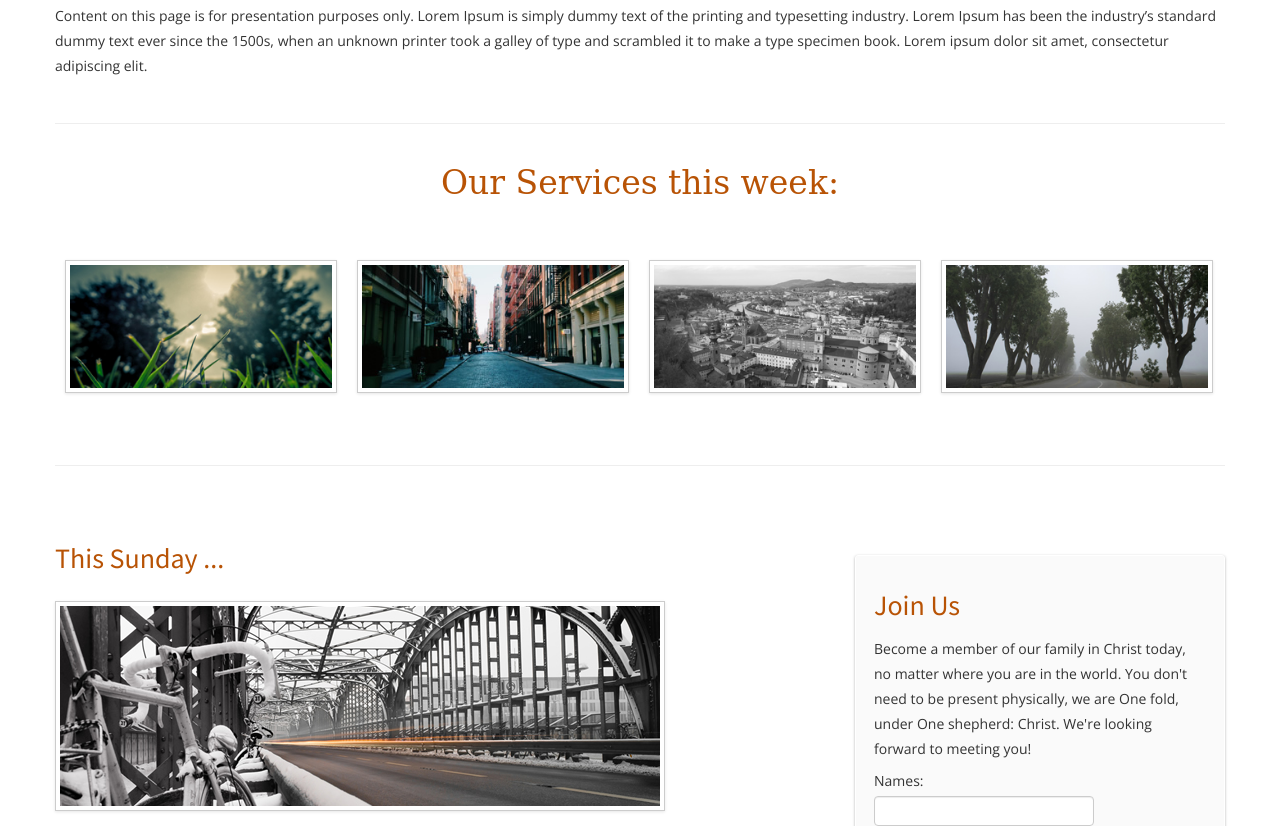
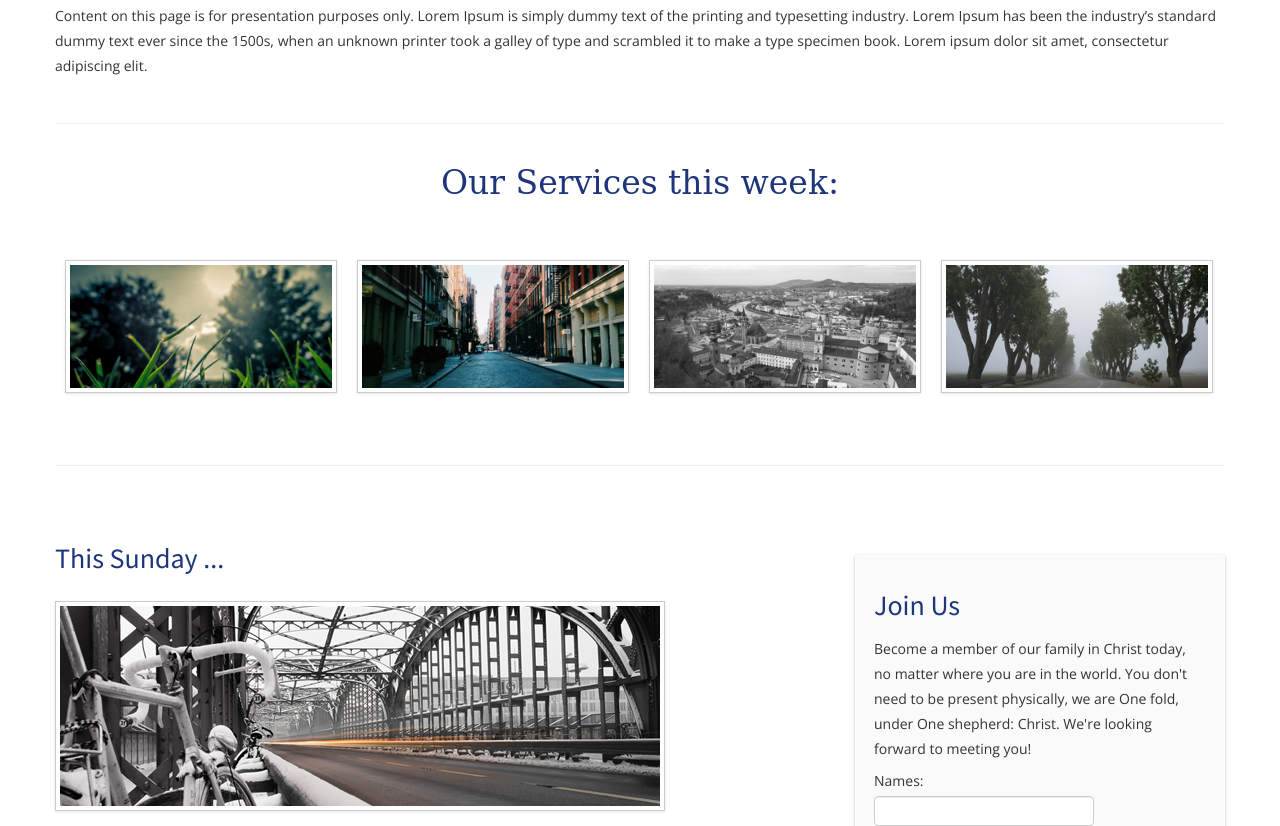
Before and after one commit to Okingiboy/ekc-website, a plain HTML site: page index.html in a window 1280 px wide. Shown: the part 555-1381 px from the top of the page. Drawn offline with nearby package versions, Linux system fonts and the light colour scheme; a web font is replaced by a local one.

Commit message:
updated files

```diff
--- a/styles/custom.css
+++ b/styles/custom.css
@@ -30,7 +30,7 @@ h3, h4, h5, h6 {line-height:1.5 !important}
 }
 
 .lead h2 {
-    font-size:33px;line-height:45px;color:#B85305;font-family:Constantia, "Lucida Bright", "DejaVu Serif", Georgia, serif;
+    font-size:33px;line-height:45px;color:#1e347b;font-family:Constantia, "Lucida Bright", "DejaVu Serif", Georgia, serif;
 }
 
 .lead h3 {
@@ -41,7 +41,7 @@ h3, h4, h5, h6 {line-height:1.5 !important}
     font-size:inherit !important;
 }
 
-.row-fluid h3 {color:#B85305;}
+.row-fluid h3 {color:#1e347b;}
 
 /* Contact */
 
```
